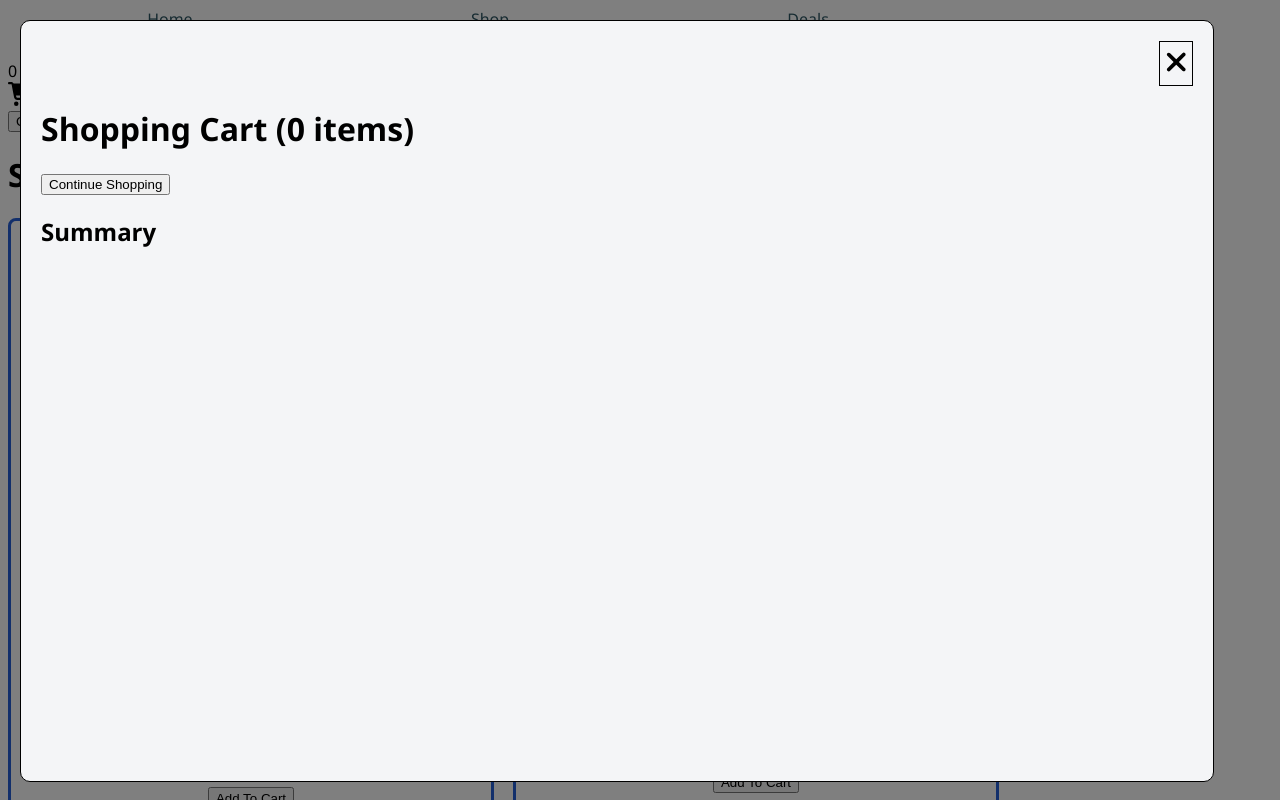
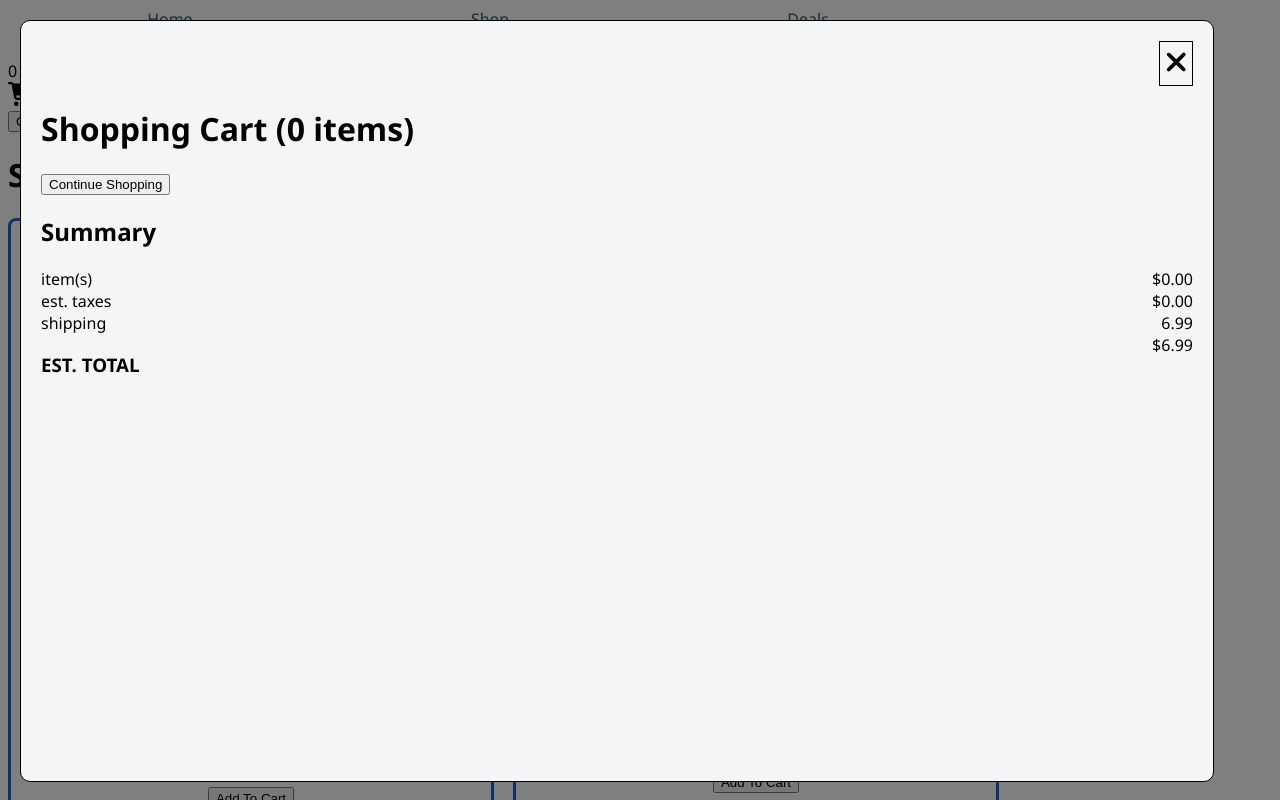
Before and after one commit to technikka/ShoppingCart_Ps5Place, a React (Create React App) app: page /shop in a window 1280 px wide. Both pictures are taken after a click on the button "Checkout". Shown: the top 800 px of the page. Built offline with nearby package versions, Linux system fonts and the light colour scheme.

Commit message:
add functions for summary calculations

```diff
--- a/src/components/CartModal.js
+++ b/src/components/CartModal.js
@@ -5,12 +5,36 @@ import { FontAwesomeIcon } from "@fortawesome/react-fontawesome";
 import { faXmark} from "@fortawesome/free-solid-svg-icons";
 
 const CartModal = (props) => {
+  const shippingFee = 6.99;
   const numItemsInCart = props.numItemsInCart;
   const cart = props.cart;
 
+  const calculateItemsTotal = () => {
+    let total = 0;
+    cart.forEach((entry) => {
+      total = total + (entry.product.price * entry.quantity)
+    });
+    return total.toFixed(2);
+  }
+
+  const [itemsTotal, setItemsTotal] = useState(() => {calculateItemsTotal()})
+
+  const calculateTaxes = () => {
+    // using an average instead of calculating per state
+   return (itemsTotal * 0.07).toFixed(2);
+  }
+
+  const calculateOrderTotal = () => {
+    return (parseFloat(itemsTotal) + parseFloat(calculateTaxes()) + shippingFee)
+  }
+
+  useEffect(() => {
+    setItemsTotal(calculateItemsTotal())
+  }, [props.cart])
+
   return (
     <div className="cart-modal">
-      <div class="exit-icon" onClick={props.closeModal}><FontAwesomeIcon icon={faXmark} /></div>
+      <div className="exit-icon" onClick={props.closeModal}><FontAwesomeIcon icon={faXmark} /></div>
       <h1>Shopping Cart ({numItemsInCart} items)</h1>
 
       {cart.map((entry) => {
@@ -27,9 +51,23 @@ const CartModal = (props) => {
       <div className="summary">
         <h2>Summary</h2>
         <div>
+          <div>item(s)</div>
+          <div>${itemsTotal}</div>
+        </div>
+        <div>
+          <div>est. taxes</div>
+          <div>${calculateTaxes()}</div>
+        </div>
+        <div>
+          <div>shipping</div>
+          <div>{shippingFee}</div>
+        </div>
+        <div>
+        <h3>EST. TOTAL</h3>
+        <div>${calculateOrderTotal()}</div>
+      </div>
+      </div>
 
-        </div>
-      </div>
     </div>
   );
 };
--- a/src/styles/cart-modal.css
+++ b/src/styles/cart-modal.css
@@ -53,3 +53,8 @@
 .exit-icon svg {
   height: 30px;
 }
+
+.summary > div {
+  display: flex;
+  justify-content: space-between;
+}
```
